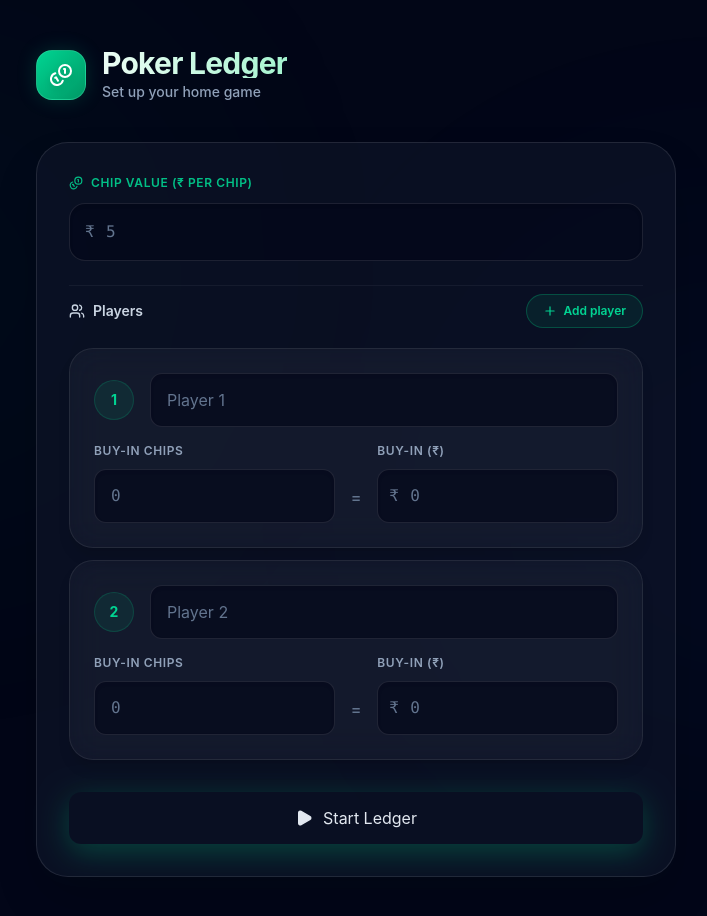
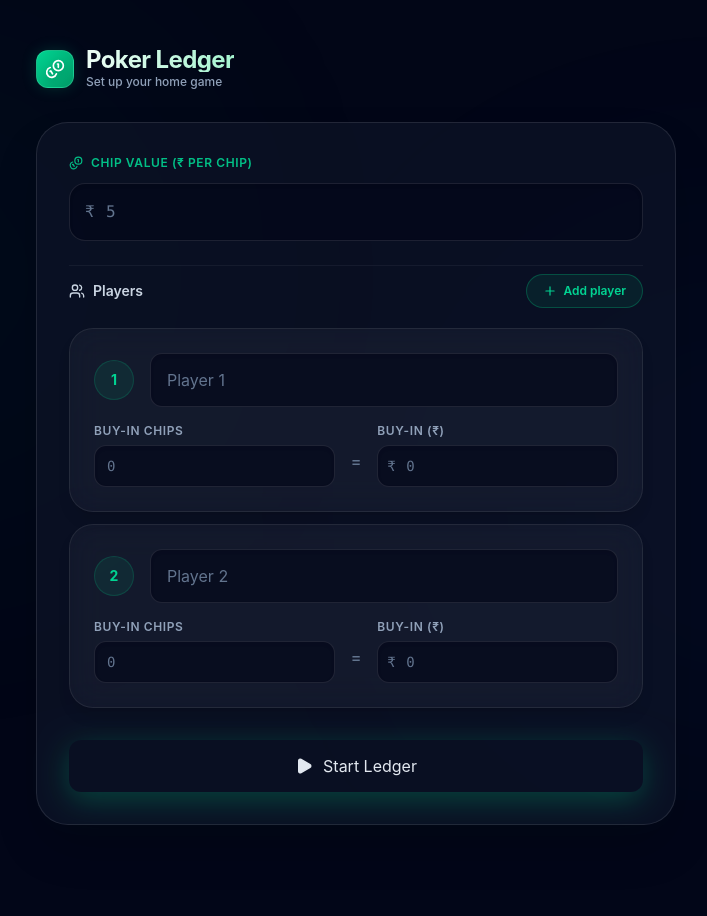
Before and after one commit to notnishantgoel/poker-ledger, a React (Vite) app: page / in a window 1280 px wide. Shown: the top 916 px of the page, without its empty margins (284-991 px from the left). After the commit the page ends 873 px from the top, so only its background shows below. Built offline with nearby package versions, Linux system fonts and the light colour scheme.

Commit message:
Compacts UI drastically, reduces logo size and internal paddings

```diff
--- a/src/App.jsx
+++ b/src/App.jsx
@@ -64,19 +64,19 @@ function TwoWayInput({ chipValue, chips, money, onChange, chipLabel, moneyLabel
   return (
     <div className="flex items-end gap-3 sm:gap-4">
       <div className="flex-1 min-w-0">
-        <label className="text-xs font-semibold mb-2.5 block tracking-wider uppercase text-slate-400">{chipLabel || "Chips"}</label>
+        <label className="text-[10px] sm:text-xs font-semibold mb-1.5 block tracking-wider uppercase text-slate-400">{chipLabel || "Chips"}</label>
         <div className="relative group">
           <input type="number" value={cStr} onChange={onC} onFocus={()=>setFocus("c")} onBlur={()=>setFocus(null)} placeholder="0"
-            className={`w-full rounded-xl px-4 py-3 sm:py-3.5 text-sm sm:text-base glass-input font-mono ${focus === "c" ? "focus:ring-emerald-500/20 focus:border-emerald-500/50" : ""}`} />
+            className={`w-full rounded-xl px-3 py-2.5 text-sm glass-input font-mono ${focus === "c" ? "focus:ring-emerald-500/20 focus:border-emerald-500/50" : ""}`} />
         </div>
       </div>
-      <div className="pb-3 sm:pb-3.5 text-slate-500 font-medium shrink-0">=</div>
+      <div className="pb-2.5 sm:pb-3.5 text-slate-500 font-medium shrink-0">=</div>
       <div className="flex-1 min-w-0">
-        <label className="text-xs font-semibold mb-2.5 block tracking-wider uppercase text-slate-400 truncate">{moneyLabel || `Money (${CURRENCY})`}</label>
+        <label className="text-[10px] sm:text-xs font-semibold mb-1.5 block tracking-wider uppercase text-slate-400 truncate">{moneyLabel || `Money (${CURRENCY})`}</label>
         <div className="relative group">
-          <span className="absolute left-3 top-1/2 -translate-y-1/2 text-slate-500 font-mono text-sm sm:text-base pointer-events-none">{CURRENCY}</span>
+          <span className="absolute left-2.5 top-1/2 -translate-y-1/2 text-slate-500 font-mono text-sm pointer-events-none">{CURRENCY}</span>
           <input type="number" value={mStr} onChange={onM} onFocus={()=>setFocus("m")} onBlur={()=>setFocus(null)} placeholder="0"
-            className={`w-full rounded-xl pl-8 pr-4 py-3 sm:py-3.5 text-sm sm:text-base glass-input font-mono text-amber-400 ${focus === "m" ? "focus:ring-amber-500/20 focus:border-amber-500/50" : ""}`} />
+            className={`w-full rounded-xl pl-7 pr-3 py-2.5 text-sm glass-input font-mono text-amber-400 ${focus === "m" ? "focus:ring-amber-500/20 focus:border-amber-500/50" : ""}`} />
         </div>
       </div>
     </div>
@@ -213,13 +213,13 @@ function SetupScreen({ onStart, savedNames }) {
 
   return (
     <div className="animate-fade-in w-full max-w-2xl mx-auto px-4 py-6 sm:py-12">
-      <div className="flex items-center gap-3 sm:gap-4 mb-8 sm:mb-10">
-        <div className="inline-flex items-center justify-center p-3 rounded-[1rem] bg-gradient-to-br from-emerald-400 to-emerald-600 shadow-[0_0_20px_rgba(16,185,129,0.2)] border border-emerald-300/30 shrink-0">
-          <Coins size={24} className="text-white drop-shadow-md" />
+      <div className="flex items-center gap-2.5 sm:gap-3 mb-6 sm:mb-8">
+        <div className="inline-flex items-center justify-center p-2 rounded-xl bg-gradient-to-br from-emerald-400 to-emerald-600 shadow-[0_0_15px_rgba(16,185,129,0.2)] border border-emerald-300/30 shrink-0">
+          <Coins size={20} className="text-white drop-shadow-md" />
         </div>
         <div>
-          <h1 className="text-2xl sm:text-3xl font-bold bg-gradient-to-r from-emerald-50 to-emerald-200 bg-clip-text text-transparent tracking-tight leading-none mb-1">Poker Ledger</h1>
-          <p className="text-slate-400 text-xs sm:text-sm font-medium">Set up your home game</p>
+          <h1 className="text-xl sm:text-2xl font-bold bg-gradient-to-r from-emerald-50 to-emerald-200 bg-clip-text text-transparent tracking-tight leading-none mb-0.5">Poker Ledger</h1>
+          <p className="text-slate-400 text-[10px] sm:text-xs font-medium">Set up your home game</p>
         </div>
       </div>
 
@@ -405,23 +405,23 @@ function DashboardScreen({ game, setGame, onSettle, savedNames }) {
 
   return (
     <div className="animate-fade-in w-full max-w-3xl mx-auto px-4 py-4 sm:py-8 pb-32 font-sans">
-      <div className="flex flex-col sm:flex-row sm:items-end justify-between gap-4 mb-6 sm:mb-8">
+      <div className="flex flex-col sm:flex-row sm:items-end justify-between gap-3 mb-5 sm:mb-6">
         <div>
-          <h1 className="text-2xl sm:text-3xl font-bold text-slate-100 tracking-tight flex items-center gap-3">
-            <Coins size={28} className="text-emerald-400" />
+          <h1 className="text-xl sm:text-2xl font-bold text-slate-100 tracking-tight flex items-center gap-2">
+            <Coins size={24} className="text-emerald-400" />
             Poker Ledger
           </h1>
-          <p className="text-sm text-slate-400 mt-2 font-medium flex items-center gap-2">
-            <span className="bg-emerald-500/20 text-emerald-400 px-2 py-0.5 rounded-md border border-emerald-500/20">{game.players.length} active</span>
+          <p className="text-[10px] sm:text-xs text-slate-400 mt-1.5 font-medium flex items-center gap-1.5">
+            <span className="bg-emerald-500/20 text-emerald-400 px-1.5 py-0.5 rounded border border-emerald-500/20">{game.players.length} active</span>
             <span>&middot;</span>
             <span>{CURRENCY}{game.chipValue}/chip</span>
           </p>
         </div>
 
-        <div className="text-right px-6 py-4 rounded-3xl glass-panel relative overflow-hidden group">
+        <div className="text-right px-4 py-3 rounded-2xl glass-panel relative overflow-hidden group">
           <div className="absolute inset-0 bg-gradient-to-br from-amber-500/10 to-transparent pointer-events-none" />
-          <p className="text-xs font-semibold uppercase tracking-widest text-amber-500/80 mb-1">Total Pot</p>
-          <p className="text-3xl font-bold text-amber-400 font-mono tracking-tight drop-shadow-md">{CURRENCY}{total.toLocaleString()}</p>
+          <p className="text-[10px] font-semibold uppercase tracking-widest text-amber-500/80 mb-0.5">Total Pot</p>
+          <p className="text-2xl font-bold text-amber-400 font-mono tracking-tight drop-shadow-md">{CURRENCY}{total.toLocaleString()}</p>
         </div>
       </div>
 
@@ -436,15 +436,15 @@ function DashboardScreen({ game, setGame, onSettle, savedNames }) {
         }
       </div>
 
-      <div className="grid grid-cols-1 sm:grid-cols-2 gap-3 sm:gap-5 mb-6">
+      <div className="grid grid-cols-1 sm:grid-cols-2 gap-2.5 sm:gap-4 mb-5">
         {game.players.map((p,i)=>(
-          <div key={p.id} className="flex items-center gap-3 sm:gap-5 rounded-2xl sm:rounded-[1.5rem] px-4 py-4 animate-slide-up glass-card group" style={{animationDelay:`${i*50}ms`}}>
-            {avatar(p.name, i, "w-12 h-12", "text-base font-bold")}
+          <div key={p.id} className="flex items-center gap-3 sm:gap-4 rounded-xl sm:rounded-2xl p-3 sm:p-4 animate-slide-up glass-card group" style={{animationDelay:`${i*50}ms`}}>
+            {avatar(p.name, i, "w-10 h-10", "text-sm font-bold")}
             <div className="flex-1 min-w-0">
-              <p className="text-base font-bold text-slate-100 truncate">{p.name}</p>
-              <p className="text-xs font-semibold uppercase tracking-wider text-slate-500 mt-1">Invested</p>
+              <p className="text-sm font-bold text-slate-100 truncate">{p.name}</p>
+              <p className="text-[10px] font-semibold uppercase tracking-wider text-slate-500 mt-0.5">Invested</p>
             </div>
-            <p className="text-lg font-bold text-amber-400 font-mono drop-shadow-sm bg-slate-950/40 px-3 py-1.5 rounded-lg border border-amber-500/20" key={p.cashInvested}>
+            <p className="text-base font-bold text-amber-400 font-mono drop-shadow-sm bg-slate-950/40 px-2.5 py-1 rounded-lg border border-amber-500/20" key={p.cashInvested}>
               {CURRENCY}{p.cashInvested.toLocaleString()}
             </p>
           </div>
```
